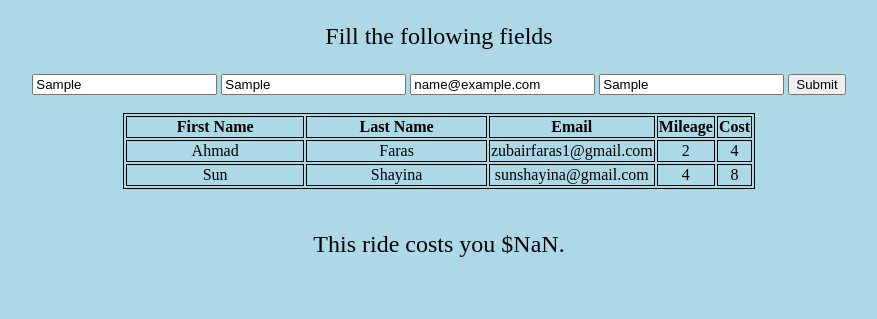
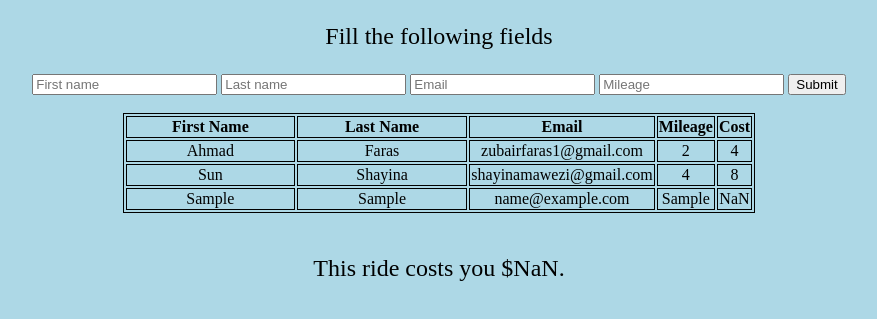
Before and after one commit to ahmadfaras/smart-taxi-meter, a plain HTML site: page smart-taxi-meter-app/app/index.html in a window 1280 px wide. Both pictures are taken after typing "Sample", "Sample", "name@example.com", "Sample" into the empty fields and a click on the button "Submit". Shown: the part 137-456 px from the top of the page, without its empty margins (201-1078 px from the left). Drawn offline with Linux system fonts and the light colour scheme.

Commit message:
front-end completed for now, so I will create server now.

```diff
--- a/smart-taxi-meter-app/app/index.html
+++ b/smart-taxi-meter-app/app/index.html
@@ -30,21 +30,22 @@
 				<th>Cost</th>
 			</tr>
 		</thead>
-		<tbody>
+		<tbody id="riders-tbody">
+			<!-- After creating rider objects in script, I deleted/commented out these table data.
 			<tr>
 				<td>Ahmad</td>
 				<td>Faras</td>
 				<td>zubairfaras1@gmail.com</td>
-				<td id="mile1-table-input">2</td>
-				<td id="cost1-table-input"></td>
+				<td>2</td>
+				<td>4</td>
 			</tr>
 			<tr>
 				<td>Sun</td>
 				<td>Shayina</td>
 				<td>sunshayina@gmail.com</td>
-				<td id="mile2-table-input">4</td>
-				<td id="cost2-table-input"></td>
-			</tr>
+				<td>4</td>
+				<td>8</td>
+			</tr> -->
 		</tbody>
 	</table>
 
--- a/smart-taxi-meter-app/app/scripts/script.js
+++ b/smart-taxi-meter-app/app/scripts/script.js
@@ -5,16 +5,53 @@ var fnameInput = document.getElementById('fname-input');
 var lnameInput = document.getElementById('lname-input');
 var emailInput = document.getElementById('email-input');
 var mileageInput = document.getElementById('mileage-input');
-var cost1TableInput = document.getElementById('cost1-table-input');
-var mile1TableInput = document.getElementById('mile1-table-input');
-var mile2TableInput = document.getElementById('mile2-table-input');
-var cost2TableInput = document.getElementById('cost2-table-input');
+var ridersTbody = document.getElementById('riders-tbody');
 var outputP = document.getElementById('output-p')
 
 taxiForm.addEventListener('submit', function(){
 	event.preventDefault();
+	ridersTbody.innerHTML += '<tr>'+
+									'<td>'+fnameInput.value+'</td>'+
+									'<td>'+lnameInput.value+'</td>'+
+									'<td>'+emailInput.value+'</td>'+
+									'<td>'+mileageInput.value+'</td>'+
+									'<td>'+mileageInput.value * 2 +'</td>'+
+								'</tr>'
+	outputP.innerHTML = 'This ride costs you $'+mileageInput.value*2 + '.';
+	// After taking data from input, we assign empty string to them to
+	// make input field clear or clean.
 
-	outputP.innerHTML = 'This ride costs you $' + mileageInput.value * 2 + '.';
-	cost1TableInput.innerHTML = 2 * 2;
-	cost2TableInput.innerHTML = 4 * 2;
+		fnameInput.value = '';
+		lnameInput.value = '';
+		emailInput.value = '';
+		mileageInput.value = '';
+
+
+
 });
+
+var ahmadFaras = {
+	fname: 'Ahmad',
+	lname: 'Faras',
+	email: 'zubairfaras1@gmail.com',
+	mileage: 2,
+	cost: 2*2
+};
+var sunShayina = {
+	fname: 'Sun',
+	lname: 'Shayina',
+	email: 'shayinamawezi@gmail.com',
+	mileage: 4,
+	cost: 4*2
+};
+
+var riderList = [ahmadFaras, sunShayina];
+for (var i = 0; i< riderList.length; i++){
+	ridersTbody.innerHTML += '<tr>'+
+									'<td>'+ riderList[i].fname +'</td>'+
+									'<td>'+ riderList[i].lname +'</td>'+
+									'<td>'+ riderList[i].email +'</td>'+
+									'<td>'+ riderList[i].mileage +'</td>'+
+									'<td>'+ riderList[i].cost +'</td>'+
+								'</tr>'
+}
```
